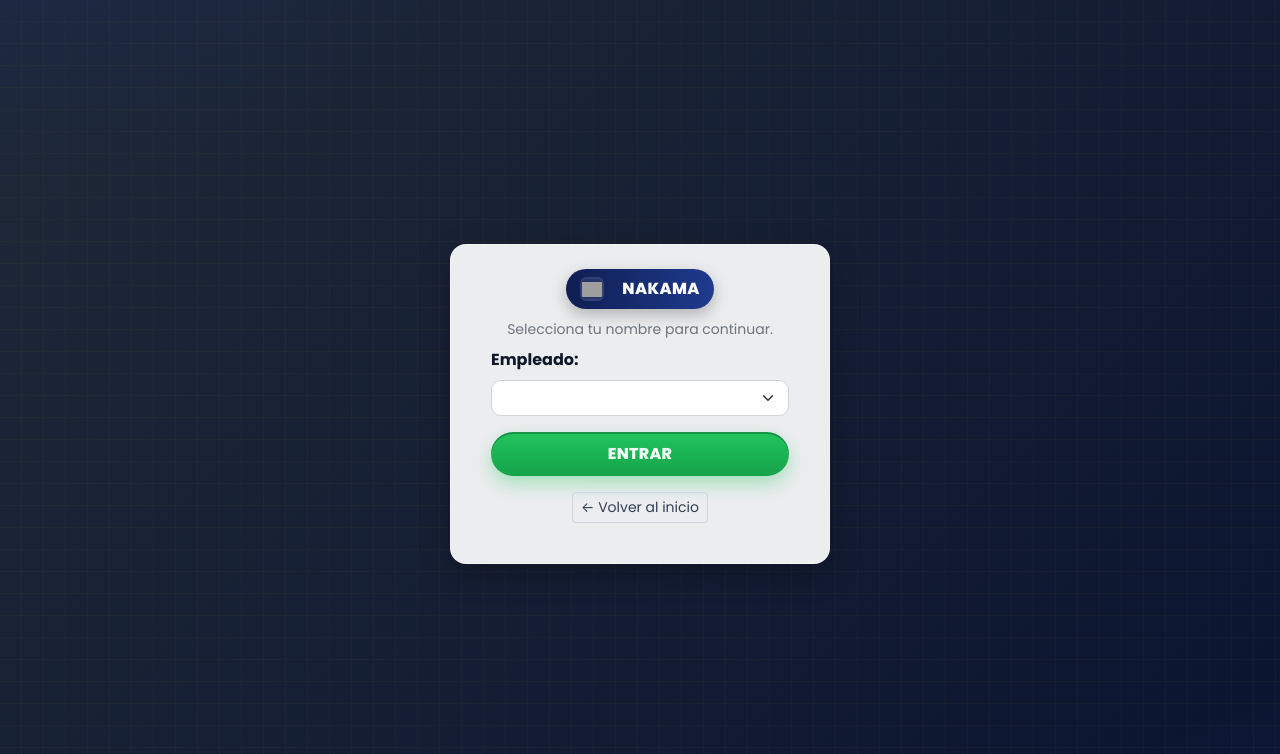
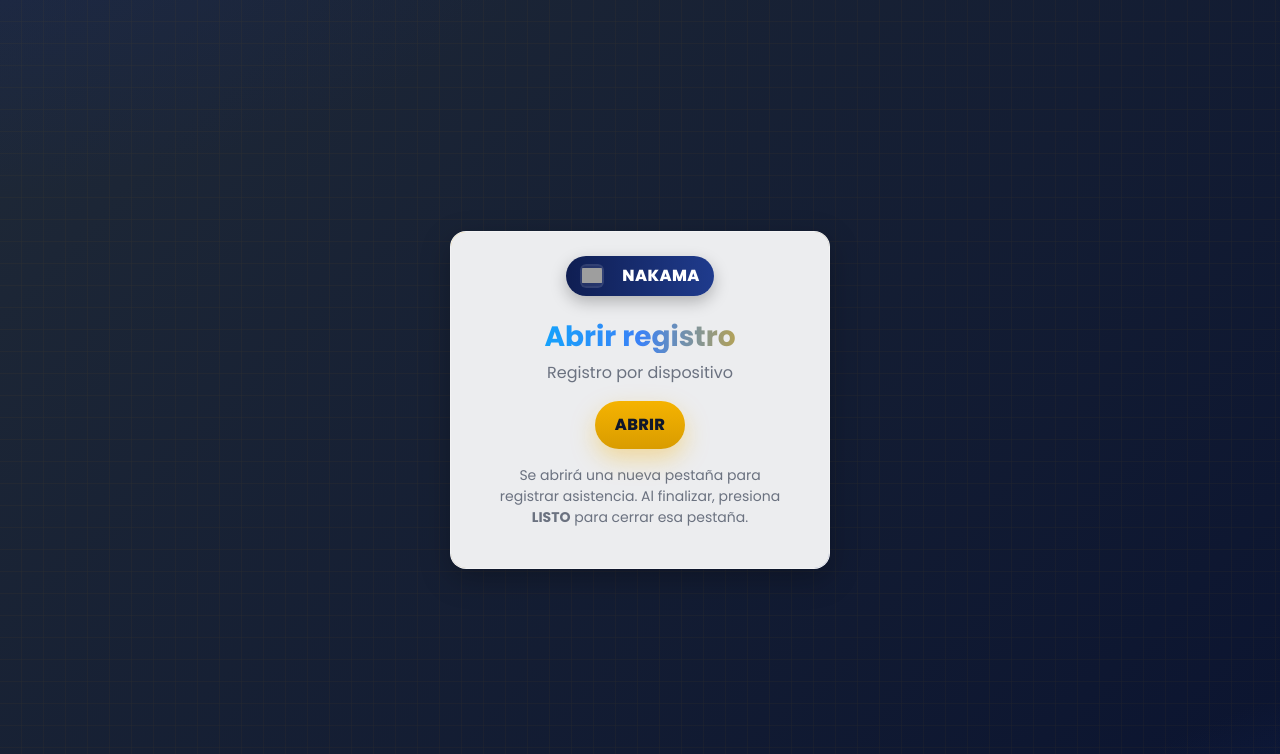
Before and after one commit to Brayan1262/diciembre, a Django app: page /auto/ in a window 1280 px wide. Shown: the top 754 px of the page. Run offline with Django 5.2, Linux system fonts and the light colour scheme; tables that the repository leaves empty hold one stand-in row (values such as "Sample post"); some libraries are stand-ins or nearby versions; grey boxes are pictures that could not be loaded.

Commit message:
LISTO: evitar texto y forzar launcher por defecto

```diff
--- a/app/views.py
+++ b/app/views.py
@@ -231,9 +231,19 @@
 @ensure_csrf_cookie
 def identificar_dispositivo(request):
     """
-    Página de QR general: identifica por fingerprint. Si ya está vinculado, redirige directo al formulario.
-    Si no, muestra selector de empleado para vincular el dispositivo.
+    Página de QR general: identifica por fingerprint.
+
+    Nota: Para que el botón LISTO pueda cerrar la pestaña al final, el flujo debe abrirse
+    en una pestaña creada por JavaScript (window.open). Por eso, si no viene con ?opened=1,
+    mostramos una pantalla intermedia que abre la pestaña correcta.
     """
+    if request.method == 'GET' and request.GET.get('opened') != '1':
+        return render(request, 'abrir_registro.html', {
+            'titulo': 'Abrir registro',
+            'descripcion': 'Registro por dispositivo',
+            'target_url': reverse('identificar_dispositivo') + '?opened=1',
+        })
+
     empleados = Empleado.objects.order_by('apellidos', 'nombres')
     return render(request, 'identificar.html', { 'empleados': empleados })
 
@@ -251,7 +261,7 @@
     return render(request, 'abrir_registro.html', {
         'titulo': 'Abrir registro',
         'descripcion': f"Empleado: {empleado.nombres} {empleado.apellidos}",
-        'target_url': reverse('registrar_asistencia_qr', kwargs={'codigo_qr': codigo_qr}),
+        'target_url': reverse('registrar_asistencia_qr', kwargs={'codigo_qr': codigo_qr}) + '?opened=1',
     })
 
 
@@ -260,7 +270,7 @@
     return render(request, 'abrir_registro.html', {
         'titulo': 'Abrir registro',
         'descripcion': 'Registro por dispositivo',
-        'target_url': reverse('identificar_dispositivo'),
+        'target_url': reverse('identificar_dispositivo') + '?opened=1',
     })
 
 
@@ -268,7 +278,13 @@
     """
     Vista para registrar asistencia usando código QR.
     Detecta automáticamente al empleado.
+
+    Nota: Si se entra directo (sin ?opened=1), redirigimos al launcher para que el
+    registro se abra en una pestaña creada por JS y así LISTO pueda cerrarla.
     """
+    if request.method == 'GET' and request.GET.get('opened') != '1':
+        return redirect('abrir_registro_qr', codigo_qr=codigo_qr)
+
     empleado = Empleado.buscar_por_codigo_qr(codigo_qr)
 
     if not empleado:
```
Also changed, not shown: app/templates/asistencia_exitosa.html (+4 -8 lines).
